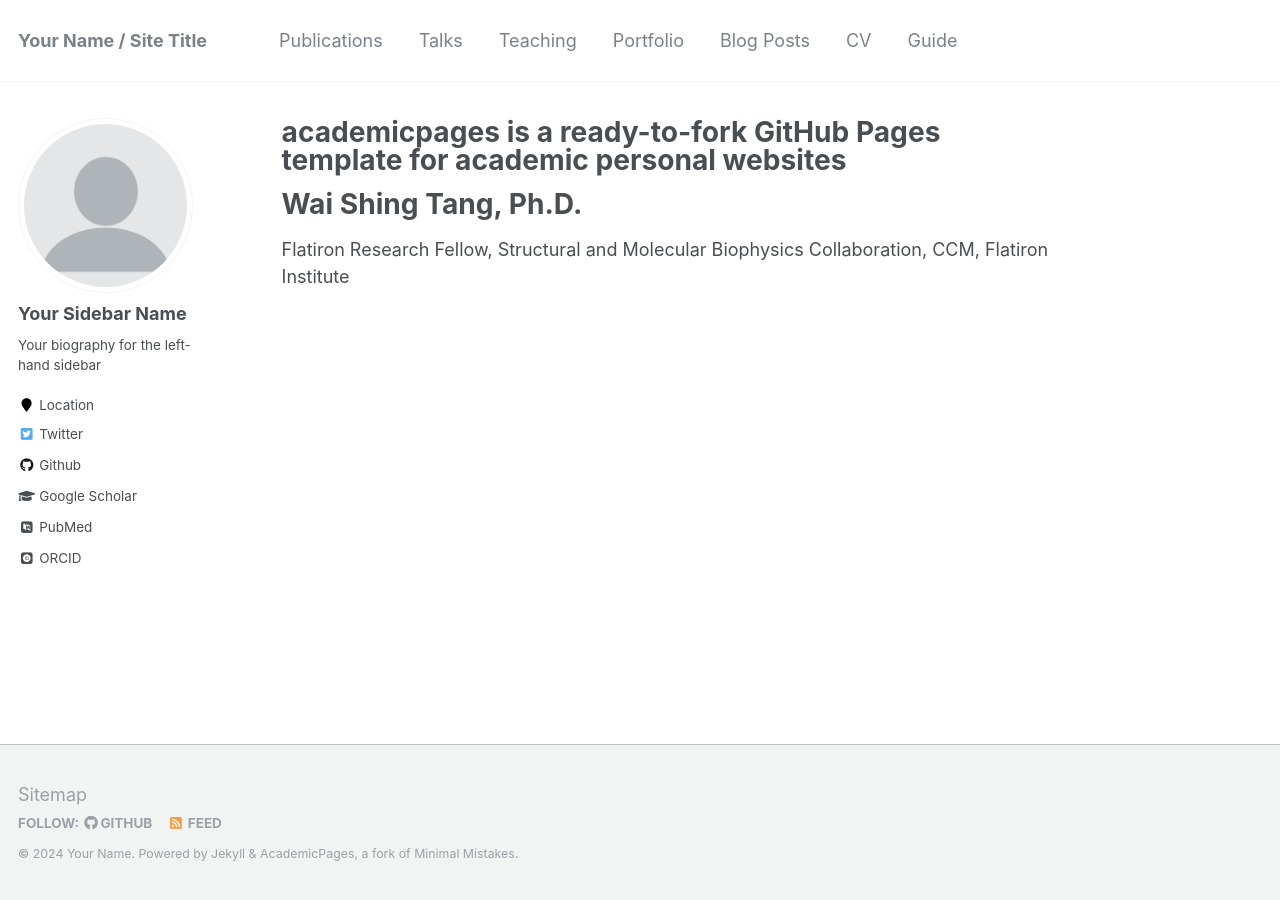
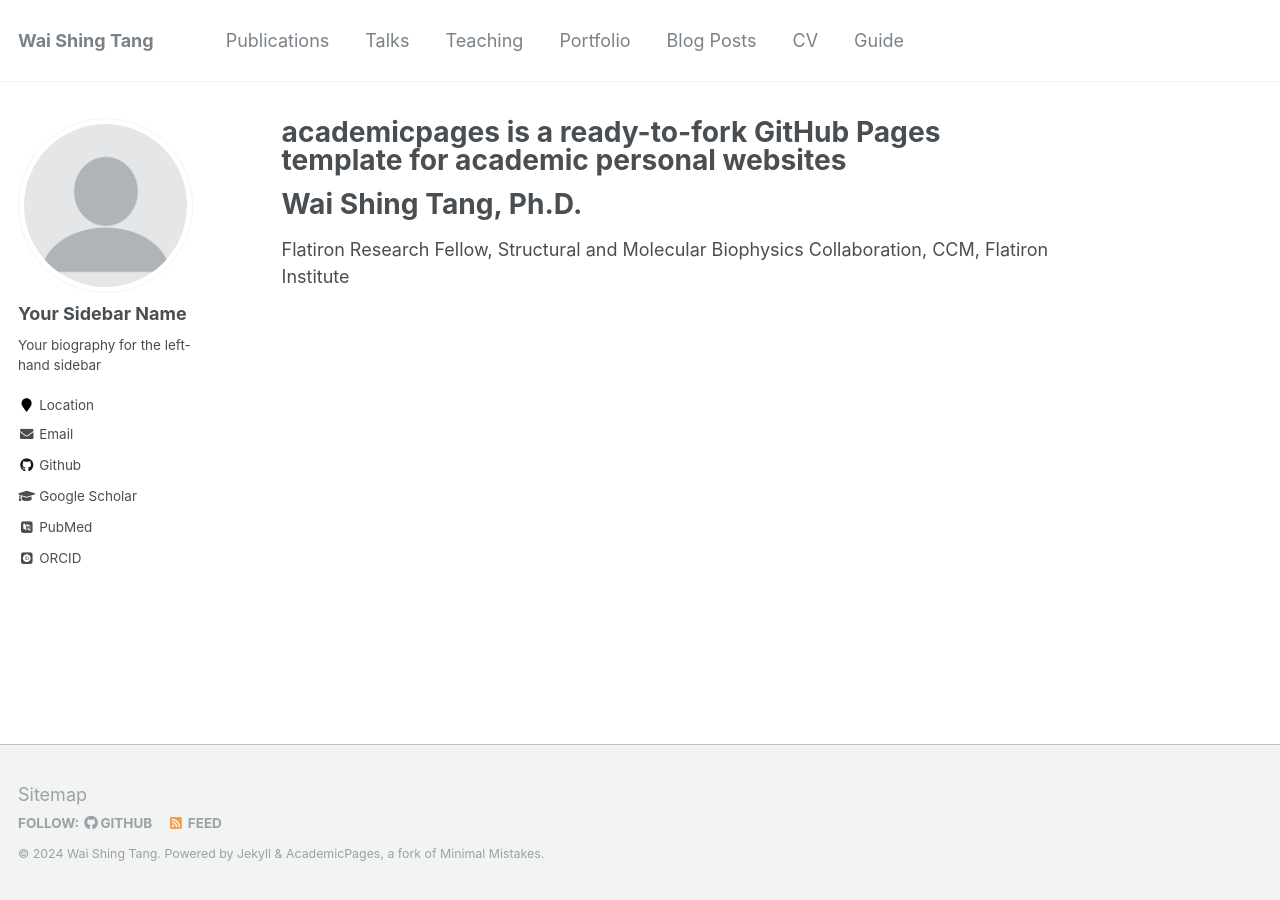
Before and after one commit to wtang8/wtang.github.io, a Jekyll site: the page built from _pages/about.md, in a window 1280 px wide. Built offline with Jekyll 4.4.1, drawn with Linux system fonts in a browser that asks for light colours; some web fonts are replaced.

Commit message:
personal information

```diff
--- a/_config.yml
+++ b/_config.yml
@@ -7,13 +7,13 @@
 
 # Site Settings
 locale                   : "en-US"
-title                    : "Your Name / Site Title"
+title                    : "Wai Shing Tang"
 title_separator          : "-"
-name                     : &name "Your Name"
+name                     : &name "Wai Shing Tang"
 description              : &description "personal description"
-url                      : https://academicpages.github.io # the base hostname & protocol for your site e.g. "https://mmistakes.github.io"
+url                      : https://wtang8.github.io # the base hostname & protocol for your site e.g. "https://mmistakes.github.io"
 baseurl                  : "" # the subpath of your site, e.g. "/blog"
-repository               : "academicpages/academicpages.github.io"
+repository               : "wtang8/wtang8.github.io"
 teaser                   :  # filename of teaser fallback teaser image placed in /images/, .e.g. "500x300.png"
 breadcrumbs              : false # true, false (default)
 words_per_minute         : 160
@@ -86,8 +86,8 @@ author:
   location         : "Location"
   employer         :
   pubmed           : "https://www.ncbi.nlm.nih.gov/pubmed/?term=john+snow"
-  googlescholar    : "http://yourfullgooglescholarurl.com"
-  email            :
+  googlescholar    : "https://scholar.google.com/citations?user=766WLhwAAAAJ"
+  email            : "wtang@flatironinstitute.org"
   researchgate     :  # example: "https://www.researchgate.net/profile/yourprofile"
   uri              :
   bitbucket        :
@@ -96,20 +96,20 @@ author:
   flickr           :
   facebook         :
   foursquare       :
-  github           : "academicpages"
+  github           : "wtang8"
   google_plus      :
   keybase          :
   instagram        :
   impactstory      : #"https://profiles.impactstory.org/u/xxxx-xxxx-xxxx-xxxx"
   lastfm           :
   linkedin         :
-  orcid            : "http://orcid.org/yourorcidurl"
+  orcid            : "https://orcid.org/0000-0001-7759-7771"
   pinterest        :
   soundcloud       :
   stackoverflow    : # http://stackoverflow.com/users/123456/username
   steam            :
   tumblr           :
-  twitter          : "replacethistwitterhandle"
+  twitter          :
   vine             :
   weibo            :
   xing             :
```
